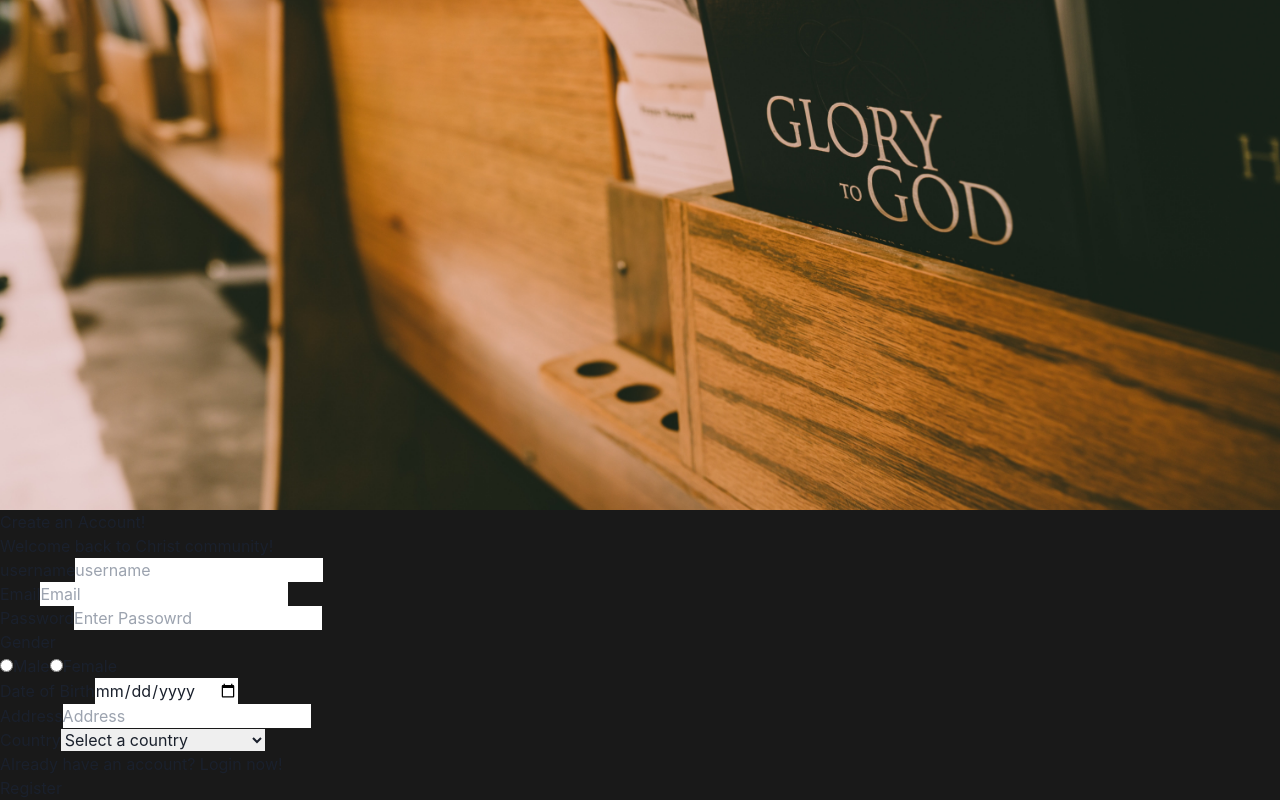
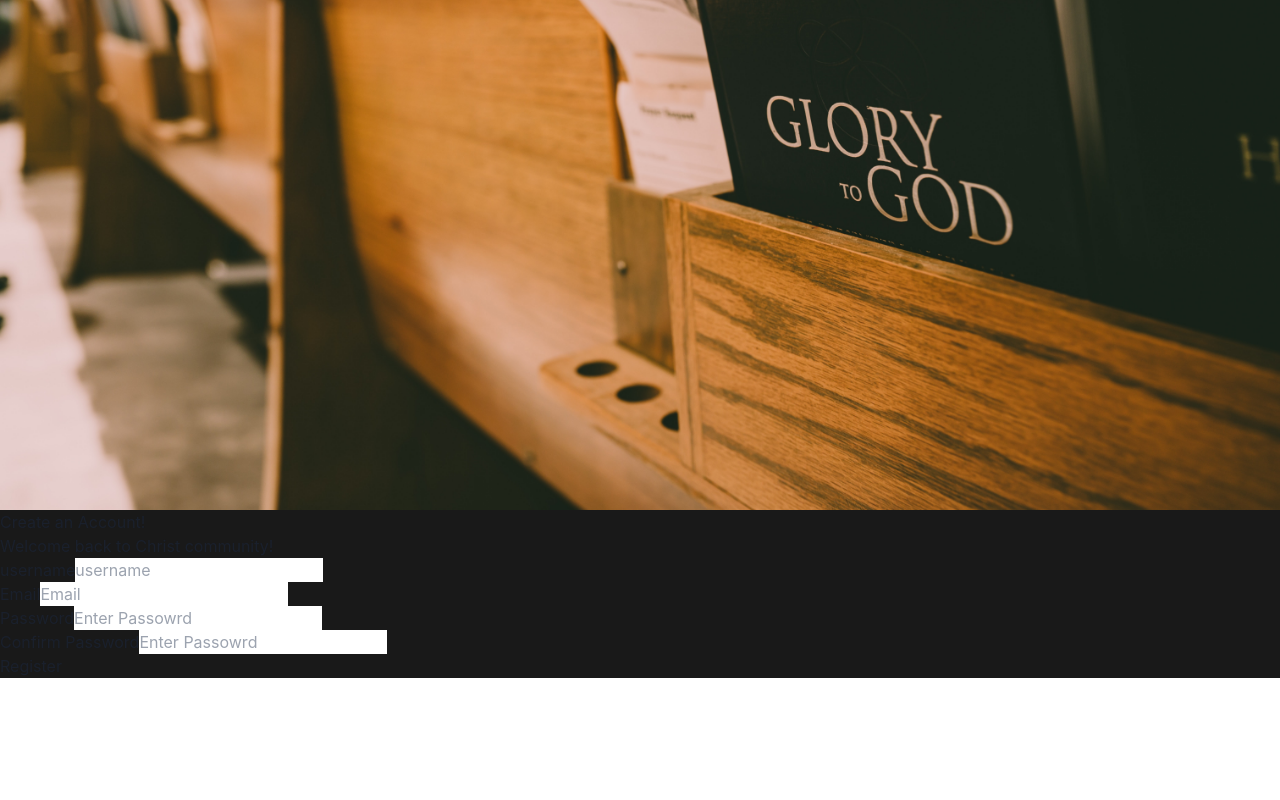
Before and after one commit to jasperayawan/TLEX, a React (Vite) app in the folder client/: page /register in a window 1280 px wide. Shown: the part 342-1142 px from the top of the page. After the commit the page ends 1020 px from the top, so only its background shows below. Built offline with nearby package versions, Linux system fonts and the light colour scheme.

Commit message:
update login

```diff
--- a/client/src/components/header/header.jsx
+++ b/client/src/components/header/header.jsx
@@ -27,19 +27,13 @@ export default function Header(){
     setLoading(true);
 
     try {
-       const response = await Axios.post('http://localhost:8080/api/user/logout', null, {
-        headers: {
-          "X-Parse-Master-Key": "1234",
-          "X-Parse-Application-Id": "123",
-        },
-      });
+       const response = await Axios.post('http://localhost:8080/api/user/logout', null);
       // Perform any additional client-side logout actions
       setLoading(false);
       if(response.status === 200){
         localStorage.removeItem('user')
         localStorage.removeItem('email')
         localStorage.removeItem('password')
-        localStorage.removeItem('jwtToken')
 
         Navigate('/')
         toast({
--- a/client/src/pages/Login/Login.jsx
+++ b/client/src/pages/Login/Login.jsx
@@ -1,13 +1,12 @@
 import { church } from "../../helper/dummy_image/dummyImage";
 import { Link, useNavigate } from "react-router-dom";
 import Axios from "axios";
-import { toast } from "react-hot-toast";
-import { useState } from "react";
+import { useRef, useState } from "react";
 import { useToast } from '@chakra-ui/react'
 
 export default function Login() {
-  const [email, setEmail] = useState("");
-  const [password, setPassword] = useState("");
+  const email = useRef();
+  const password = useRef();
   const Navigate = useNavigate()
   const toast = useToast()
 
@@ -18,14 +17,13 @@ export default function Login() {
     localStorage.setItem('password', password);
 
     try{
-        const response = await Axios.post('http://localhost:8080/api/user/login',
-        {email, password},
-        {
-            headers: {
-                "X-Parse-Master-Key": "1234",
-                "X-Parse-Application-Id": "123",
-            }
-        })
+       const user = {
+        email: email.current.value,
+        password: password.current.value,
+       }
+        const response = await Axios.post('http://localhost:3872/api/auth/login',
+        user
+       )
 
         if(response.status === 200){
             Navigate('/index')
@@ -73,8 +71,7 @@ export default function Login() {
                   Email
                 </label>
                 <input
-                  value={email}
-                  onChange={(e) => setEmail(e.target.value)}
+                  ref={email}
                   type="text"
                   placeholder="Email"
                   className="bg-gray-700 text-gray-500 px-4 py-2 pr-20 rounded-md"
@@ -90,8 +87,7 @@ export default function Login() {
                   Password
                 </label>
                 <input
-                  value={password}
-                  onChange={(e) => setPassword(e.target.value)}
+                  ref={password}
                   type="password"
                   placeholder="Enter Passowrd"
                   className="bg-gray-700 text-gray-500 px-4 py-2 pr-20 rounded-md"
--- a/client/src/pages/Registration/Registration.jsx
+++ b/client/src/pages/Registration/Registration.jsx
@@ -1,42 +1,33 @@
 import { church } from "../../helper/dummy_image/dummyImage";
 import { Link, useNavigate } from "react-router-dom";
 import Axios from "axios";
-import { useState } from "react";
+import { useRef, useState } from "react";
 import { useToast } from '@chakra-ui/react'
 
 export default function Registration() {
-  const [username, setUsername] = useState("");
-  const [email, setEmail] = useState("");
-  const [password, setPassword] = useState("");
-  const [gender, setGender] = useState("");
-  const [bod, setBod] = useState("");
-  const [address, setAddress] = useState("");
-  const [country, setCountry] = useState("");
+  const username = useRef();
+  const email = useRef();
+  const password = useRef();
+  const confirmPassword = useRef();
   const Navigate = useNavigate();
   const toast = useToast()
 
   const handleRegistration = async (e) => {
     e.preventDefault();
 
+    if(confirmPassword.current.value !== password.current.value){
+      password.current.setCustomValidity("Password don't match!")
+    } else {
+
+      const user = {
+        username: username.current.value,
+        email: email.current.value,
+        password: password.current.value
+      }
+
       try {
         const response = await Axios.post(
-        "http://localhost:8080/api/user/register",
-        {
-          username,
-          email,
-          password,
-          gender,
-          bod,
-          address,
-          country,
-        },
-        {
-          headers: {
-            "X-Parse-Master-Key": "1234",
-            "X-Parse-Application-Id": "123",
-          },
-        }
-      );
+          "http://localhost:3872/api/auth/register", user);
 
         if (response.status === 200) {
           toast({
@@ -59,6 +50,9 @@ export default function Registration() {
           position: 'top-right'
         });
       }
+    }
+
+
   };
   return (
     <div>
@@ -84,10 +78,10 @@ export default function Registration() {
                     username
                   </label>
                   <input
-                    value={username}
-                    onChange={(e) => setUsername(e.target.value)}
+                    ref={username}
                     type="text"
                     placeholder="username"
+                    required
                     className="bg-gray-700 text-gray-500 px-4 py-2 pr-20 rounded-md"
                   />
                 </div>
@@ -96,10 +90,10 @@ export default function Registration() {
                     Email
                   </label>
                   <input
-                    value={email}
-                    onChange={(e) => setEmail(e.target.value)}
+                    ref={email}
                     type="text"
                     placeholder="Email"
+                    required
                     className="bg-gray-700 text-gray-500 px-4 py-2 pr-20 rounded-md"
                   />
                 </div>
@@ -108,116 +102,26 @@ export default function Registration() {
                     Password
                   </label>
                   <input
-                    value={password}
-                    onChange={(e) => setPassword(e.target.value)}
+                    ref={password}
+                    minLength="6"
                     type="password"
                     placeholder="Enter Passowrd"
+                    required
                     className="bg-gray-700 text-gray-500 px-4 py-2 pr-20 rounded-md"
                   />
                 </div>
                 <div className="flex flex-col gap-x-10 justify-start">
-                  <label htmlFor="name" className="font-bold text-zinc-600">
-                    Gender
-                  </label>
-                    <div className="flex gap-x-2">
-                        <input
-                        type="radio"
-                        checked={gender === "male"}
-                        onChange={() => setGender("male")}
-                        className="px-4 py-2 pr-20 rounded-full"
-                        />
-                        <label htmlFor="name" className="font-bold text-gray-600">
-                        Male
+                  <label htmlFor="password" className="font-bold text-zinc-600">
+                    Confirm Password
                   </label>
                   <input
-                        type="radio"
-                        checked={gender === "female"}
-                        onChange={() => setGender("female")}
-                        className="px-4 py-2 pr-20 rounded-full"
-                        />
-                        <label htmlFor="name" className="font-bold text-gray-600">
-                        Female
-                        </label>
-                    </div>
-                </div>
-                <div className="flex flex-col gap-x-10 justify-start">
-                  <label htmlFor="name" className="font-bold text-zinc-600">
-                    Date of Birth
-                  </label>
-                  <input
-                    value={bod}
-                    onChange={(e) => setBod(e.target.value)}
-                    type="date"
-                    placeholder="Date of Birth"
-                    className="w-full bg-gray-700 text-gray-500 px-4 py-2 pr-20 rounded-md"
-                  />
-                </div>
-                <div className="flex flex-col gap-x-10 justify-start">
-                  <label htmlFor="name" className="font-bold text-zinc-600">
-                    Address
-                  </label>
-                  <input
-                    value={address}
-                    onChange={(e) => setAddress(e.target.value)}
-                    type="text"
-                    placeholder="Address"
+                    ref={confirmPassword}
+                    minLength="6"
+                    type="password"
+                    placeholder="Enter Passowrd"
+                    required
                     className="bg-gray-700 text-gray-500 px-4 py-2 pr-20 rounded-md"
                   />
-                </div>
-                <div className="flex flex-col gap-x-10 justify-start">
-                  <label htmlFor="name" className="font-bold text-zinc-600">
-                    Country
-                  </label>
-                  <select
-                    value={country}
-                    onChange={(e) => setCountry(e.target.value)}
-                    className="bg-gray-700 px-4 py-2 pr-20 rounded-md text-zinc-400">
-                    <option value="">Select a country</option>
-                    <option value="AF">Afghanistan</option>
-                    <option value="AL">Albania</option>
-                    <option value="DZ">Algeria</option>
-                    <option value="AD">Andorra</option>
-                    <option value="AO">Angola</option>
-                    <option value="AG">Antigua and Barbuda</option>
-                    <option value="AR">Argentina</option>
-                    <option value="AM">Armenia</option>
-                    <option value="AU">Australia</option>
-                    <option value="AT">Austria</option>
-                    <option value="AZ">Azerbaijan</option>
-                    <option value="BS">Bahamas</option>
-                    <option value="BH">Bahrain</option>
-                    <option value="BD">Bangladesh</option>
-                    <option value="BB">Barbados</option>
-                    <option value="BY">Belarus</option>
-                    <option value="BE">Belgium</option>
-                    <option value="BZ">Belize</option>
-                    <option value="BJ">Benin</option>
-                    <option value="BT">Bhutan</option>
-                    <option value="BO">Bolivia</option>
-                    <option value="BA">Bosnia and Herzegovina</option>
-                    <option value="BW">Botswana</option>
-                    <option value="BR">Brazil</option>
-                    <option value="BN">Brunei</option>
-                    <option value="BG">Bulgaria</option>
-                    <option value="BF">Burkina Faso</option>
-                    <option value="BI">Burundi</option>
-                    <option value="CV">Cabo Verde</option>
-                    <option value="KH">Cambodia</option>
-                    <option value="CM">Cameroon</option>
-                    <option value="CA">Canada</option>
-                    <option value="CF">Central African Republic</option>
-                    <option value="TD">Chad</option>
-                    <option value="CL">Chile</option>
-                    <option value="CN">China</option>
-                  </select>
-                </div>
-                <div className="flex justify-end">
-                  <span>
-                    Already have an account?{" "}
-                    <Link to="/" className="text-[#59A52C]">
-                      Login now!
-                    </Link>
-                  </span>
                 </div>
                 <div className="flex justify-center items-center mt-4">
                   <button
--- a/client/src/routes/routes.jsx
+++ b/client/src/routes/routes.jsx
@@ -7,6 +7,7 @@ import Forget from '../pages/Forget/forget'
 import Hero from '../components/hero/hero'
 
 export default function Router(){
+
     return(
         <SkeletonTheme baseColor='#313131' highlightColor='#525252'>
             <BrowserRouter>
```
Also changed, not shown: 2 other files (tests, documents, lock files or other folders). Lines whose indentation alone changed are shown as unchanged.
